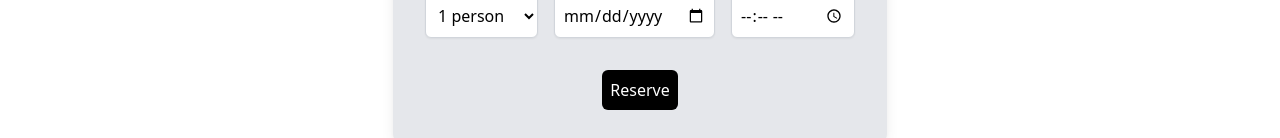
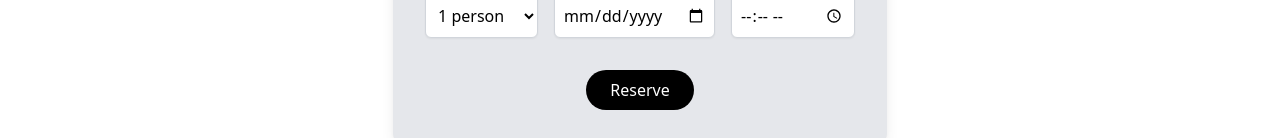
Before and after one commit to Amandapanda-hub/russet-restaurant-template, a React (Create React App) app: page /reservation in a window 1280 px wide. Shown: the part 662-800 px from the top of the page. Built offline with nearby package versions, Linux system fonts and the light colour scheme.

Commit message:
fixing reservation form button

```diff
--- a/src/pages/ReservationPage/components/ReservationMaker/ReservationMaker.jsx
+++ b/src/pages/ReservationPage/components/ReservationMaker/ReservationMaker.jsx
@@ -29,7 +29,7 @@ export default function ReservationMaker() {
         </div>
 
         <button
-          className="bg-black text-white p-2 rounded-md hover:bg-white hover:text-black transition-colors duration-300 ease-in-out"
+          className="bg-black text-white px-6 py-2 rounded-full hover:bg-white hover:text-black transition-colors duration-300 ease-in-out"
         >
           Reserve
         </button>
```
